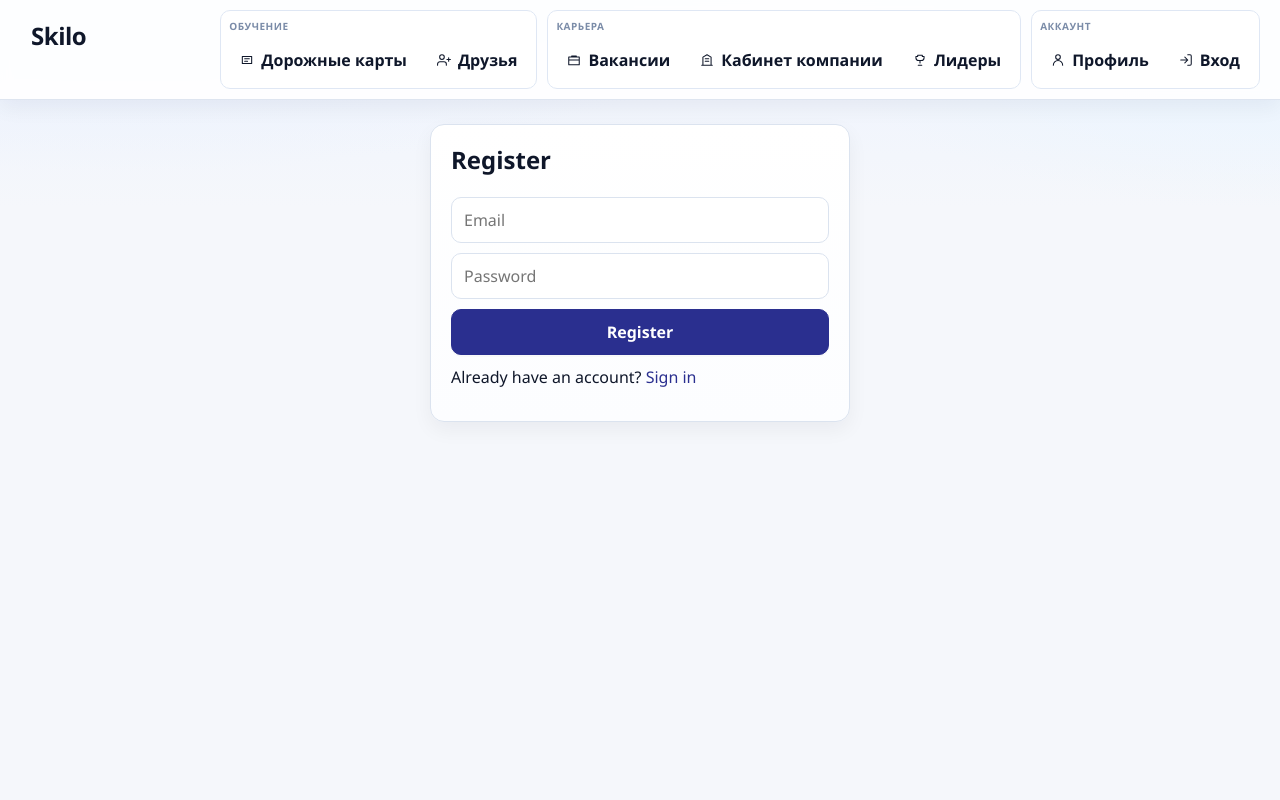
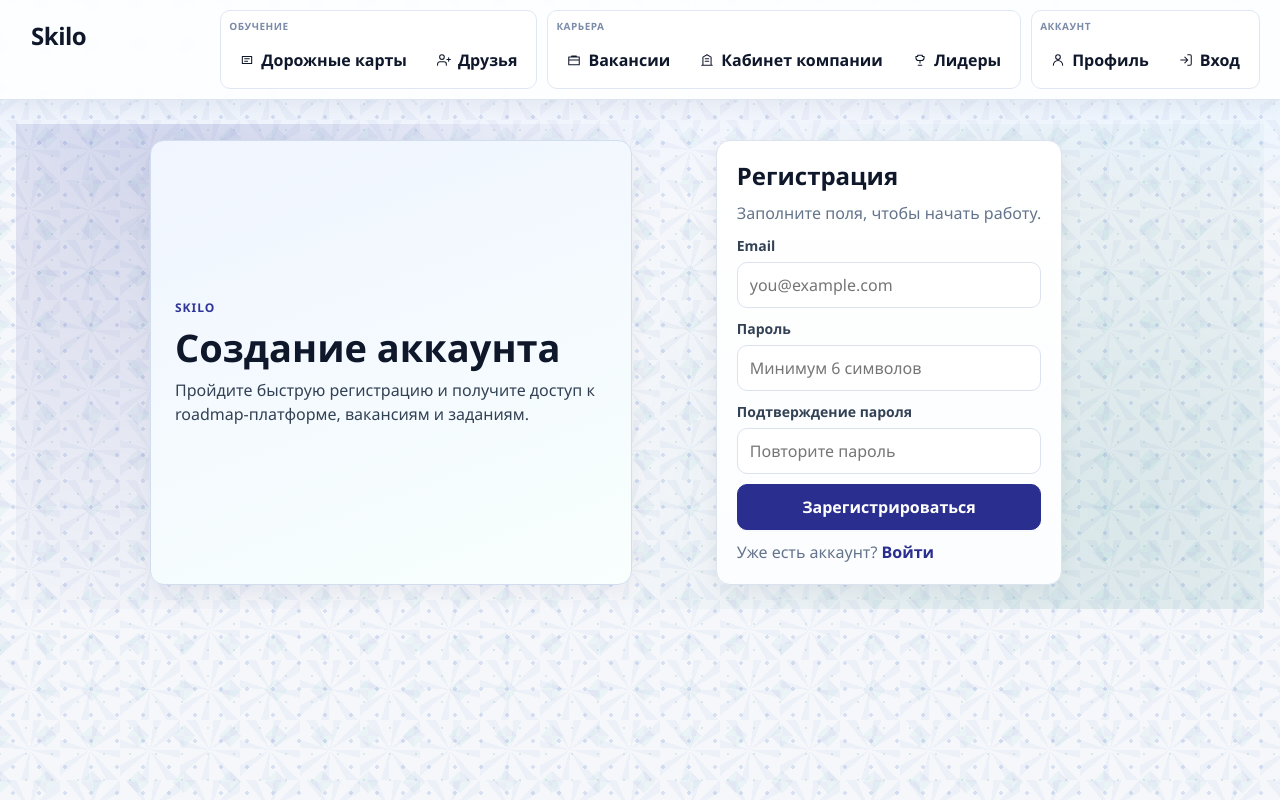
Before and after one commit to dramazzan/skilo-diploma-fe, a Vue app: page /register in a window 1280 px wide. Built offline with nearby package versions, Linux system fonts and the light colour scheme.

Commit message:
feat(auth): enhance login and registration views with improved layout and validation

```diff
--- a/src/assets/main.css
+++ b/src/assets/main.css
@@ -26,6 +26,11 @@ body {
   min-width: 320px;
   color: var(--text);
   background:
+    radial-gradient(circle, rgba(58, 102, 193, 0.16) 0 1.6px, transparent 1.6px) 0 0 / 26px 26px,
+    radial-gradient(circle, rgba(15, 118, 110, 0.11) 0 1.4px, transparent 1.4px) 13px 13px / 26px 26px,
+    linear-gradient(45deg, rgba(79, 112, 188, 0.07) 12%, transparent 12% 88%, rgba(79, 112, 188, 0.07) 88%) 0 0 / 46px 46px,
+    linear-gradient(-45deg, rgba(20, 184, 166, 0.05) 12%, transparent 12% 88%, rgba(20, 184, 166, 0.05) 88%) 0 0 / 46px 46px,
+    repeating-conic-gradient(from 45deg, rgba(55, 95, 177, 0.045) 0deg 14deg, transparent 14deg 46deg) 0 0 / 60px 60px,
     radial-gradient(1200px 420px at 10% -10%, #e6efff 0%, transparent 60%),
     radial-gradient(900px 380px at 100% 0%, #e8f5ff 0%, transparent 55%),
     linear-gradient(180deg, var(--bg-b) 0%, var(--bg-a) 26%, var(--bg-a) 100%);
@@ -810,6 +815,107 @@ pre {
   gap: 10px;
 }
 
+.auth-page {
+  position: relative;
+  padding: 16px 0 24px;
+}
+
+.auth-page::before {
+  content: "";
+  position: absolute;
+  inset: 0;
+  background:
+    radial-gradient(circle at 12% 10%, rgba(47, 53, 153, 0.16), transparent 42%),
+    radial-gradient(circle at 88% 80%, rgba(15, 118, 110, 0.12), transparent 46%);
+  pointer-events: none;
+}
+
+.auth-page .auth-container.auth-shell {
+  position: relative;
+  z-index: 1;
+  max-width: 980px;
+  display: grid;
+  grid-template-columns: minmax(0, 1fr) minmax(0, 1fr);
+  gap: 16px;
+  align-items: stretch;
+}
+
+.auth-side {
+  border: 1px solid #d3ddf0;
+  border-radius: 14px;
+  padding: 24px;
+  background: linear-gradient(160deg, #f0f5ff 0%, #f8fffd 100%);
+  display: grid;
+  align-content: center;
+  gap: 10px;
+  box-shadow: var(--shadow-sm);
+}
+
+.auth-kicker {
+  margin: 0;
+  font-size: 12px;
+  letter-spacing: 0.08em;
+  text-transform: uppercase;
+  font-weight: 700;
+  color: #2f3599;
+}
+
+.auth-side h1 {
+  margin: 0;
+  font-size: clamp(26px, 3.2vw, 38px);
+  line-height: 1.1;
+}
+
+.auth-text {
+  margin: 0;
+  color: #334155;
+}
+
+.auth-card {
+  display: flex;
+  flex-direction: column;
+  gap: 12px;
+  justify-content: center;
+}
+
+.auth-card h2 {
+  margin: 0;
+}
+
+.auth-subtitle {
+  margin: 0;
+  color: #64748b;
+}
+
+.auth-field {
+  display: grid;
+  gap: 6px;
+  margin: 0;
+}
+
+.auth-field span {
+  font-weight: 600;
+  font-size: 14px;
+  color: #334155;
+}
+
+.auth-submit {
+  min-height: 42px;
+}
+
+.auth-error {
+  margin: 0;
+}
+
+.auth-footer {
+  margin: 0;
+  color: #64748b;
+}
+
+.auth-footer a {
+  font-weight: 600;
+}
+
 .error {
   color: #b91c1c;
 }
@@ -1086,4 +1192,12 @@ pre {
   .profile-card {
     padding: 14px;
   }
+
+  .auth-page .auth-container.auth-shell {
+    grid-template-columns: 1fr;
+  }
+
+  .auth-side {
+    padding: 20px;
+  }
 }
--- a/src/views/auth/LoginView.vue
+++ b/src/views/auth/LoginView.vue
@@ -1,48 +1,83 @@
 <script setup lang="ts">
-import { ref } from "vue";
-import { useRouter } from "vue-router";
-import { useAuthStore } from "@/store/auth";
-import { api, type AuthResponse } from "@/services/api";
+import { ref } from "vue"
+import { useRouter } from "vue-router"
+import { useAuthStore } from "@/store/auth"
 
-const email = ref("");
-const password = ref("");
+const email = ref("")
+const password = ref("")
+const loading = ref(false)
+const error = ref<string | null>(null)
 
-const router = useRouter();
-const auth = useAuthStore();
+const router = useRouter()
+const auth = useAuthStore()
 
 const handleLogin = async () => {
   try {
-    const response: AuthResponse | undefined = await api.login(email.value, password.value);
+    loading.value = true
+    error.value = null
 
-    if (!response) {
-      throw new Error("Login failed: response is undefined");
+    if (!email.value.trim() || !password.value.trim()) {
+      error.value = "Заполните email и пароль"
+      return
     }
 
-    auth.setAuth(response.token, response.user);
+    const response = await auth.login(email.value.trim(), password.value)
 
     if (response.user.firstLogin) {
-      router.push("/onboarding");
+      router.push("/onboarding")
     } else {
-      router.push("/roadmaps");
+      router.push("/roadmaps")
     }
-  } catch (err) {
-    console.error(err);
-    alert("Login failed. Check your email and password.");
+  } catch (err: any) {
+    error.value = err?.message || "Не удалось выполнить вход"
+  } finally {
+    loading.value = false
   }
-};
+}
 </script>
 
 <template>
-  <div class="auth-container">
-    <div class="card">
-      <h2>Login</h2>
-      <input v-model="email" placeholder="Email" />
-      <input v-model="password" type="password" placeholder="Password" />
-      <button @click="handleLogin">Login</button>
-      <p>
-        No account?
-        <router-link to="/register">Create one</router-link>
-      </p>
+  <section class="auth-page">
+    <div class="auth-container auth-shell">
+      <aside class="auth-side">
+        <p class="auth-kicker">Skilo</p>
+        <h1>Вход в личный кабинет</h1>
+        <p class="auth-text">
+          Продолжайте обучение, отслеживайте прогресс и работайте с дорожными картами в одном месте.
+        </p>
+      </aside>
+
+      <div class="card auth-card">
+        <h2>С возвращением</h2>
+        <p class="auth-subtitle">Введите данные аккаунта, чтобы продолжить.</p>
+
+        <label class="auth-field">
+          <span>Email</span>
+          <input v-model="email" type="email" placeholder="you@example.com" autocomplete="email" />
+        </label>
+
+        <label class="auth-field">
+          <span>Пароль</span>
+          <input
+            v-model="password"
+            type="password"
+            placeholder="Введите пароль"
+            autocomplete="current-password"
+            @keyup.enter="handleLogin"
+          />
+        </label>
+
+        <p v-if="error" class="error auth-error">{{ error }}</p>
+
+        <button class="primary auth-submit" :disabled="loading" @click="handleLogin">
+          {{ loading ? "Выполняется вход..." : "Войти" }}
+        </button>
+
+        <p class="auth-footer">
+          Нет аккаунта?
+          <router-link to="/register">Зарегистрироваться</router-link>
+        </p>
+      </div>
     </div>
-  </div>
+  </section>
 </template>
--- a/src/views/auth/RegisterView.vue
+++ b/src/views/auth/RegisterView.vue
@@ -5,6 +5,7 @@ import { useAuthStore } from "@/store/auth"
 
 const email = ref("")
 const password = ref("")
+const confirmPassword = ref("")
 const loading = ref(false)
 const error = ref<string | null>(null)
 
@@ -15,11 +16,22 @@ const handleRegister = async () => {
   try {
     loading.value = true
     error.value = null
-    const response = await auth.register(email.value, password.value)
+
+    if (!email.value.trim() || !password.value.trim() || !confirmPassword.value.trim()) {
+      error.value = "Заполните все поля"
+      return
+    }
+
+    if (password.value !== confirmPassword.value) {
+      error.value = "Пароли не совпадают"
+      return
+    }
+
+    const response = await auth.register(email.value.trim(), password.value)
     if (response.user.firstLogin) router.push("/onboarding")
     else router.push("/roadmaps")
   } catch (err: any) {
-    error.value = err.message
+    error.value = err?.message || "Не удалось зарегистрироваться"
   } finally {
     loading.value = false
   }
@@ -27,19 +39,57 @@ const handleRegister = async () => {
 </script>
 
 <template>
-  <div class="auth-container">
-    <div class="card">
-      <h2>Register</h2>
-      <input v-model="email" placeholder="Email" />
-      <input v-model="password" type="password" placeholder="Password" />
-      <button :disabled="loading" @click="handleRegister">
-        {{ loading ? "Loading..." : "Register" }}
-      </button>
-      <p v-if="error" class="error">{{ error }}</p>
-      <p>
-        Already have an account?
-        <router-link to="/login">Sign in</router-link>
-      </p>
+  <section class="auth-page">
+    <div class="auth-container auth-shell">
+      <aside class="auth-side">
+        <p class="auth-kicker">Skilo</p>
+        <h1>Создание аккаунта</h1>
+        <p class="auth-text">
+          Пройдите быструю регистрацию и получите доступ к roadmap-платформе, вакансиям и заданиям.
+        </p>
+      </aside>
+
+      <div class="card auth-card">
+        <h2>Регистрация</h2>
+        <p class="auth-subtitle">Заполните поля, чтобы начать работу.</p>
+
+        <label class="auth-field">
+          <span>Email</span>
+          <input v-model="email" type="email" placeholder="you@example.com" autocomplete="email" />
+        </label>
+
+        <label class="auth-field">
+          <span>Пароль</span>
+          <input
+            v-model="password"
+            type="password"
+            placeholder="Минимум 6 символов"
+            autocomplete="new-password"
+          />
+        </label>
+
+        <label class="auth-field">
+          <span>Подтверждение пароля</span>
+          <input
+            v-model="confirmPassword"
+            type="password"
+            placeholder="Повторите пароль"
+            autocomplete="new-password"
+            @keyup.enter="handleRegister"
+          />
+        </label>
+
+        <p v-if="error" class="error auth-error">{{ error }}</p>
+
+        <button class="primary auth-submit" :disabled="loading" @click="handleRegister">
+          {{ loading ? "Создание аккаунта..." : "Зарегистрироваться" }}
+        </button>
+
+        <p class="auth-footer">
+          Уже есть аккаунт?
+          <router-link to="/login">Войти</router-link>
+        </p>
+      </div>
     </div>
-  </div>
+  </section>
 </template>
```
